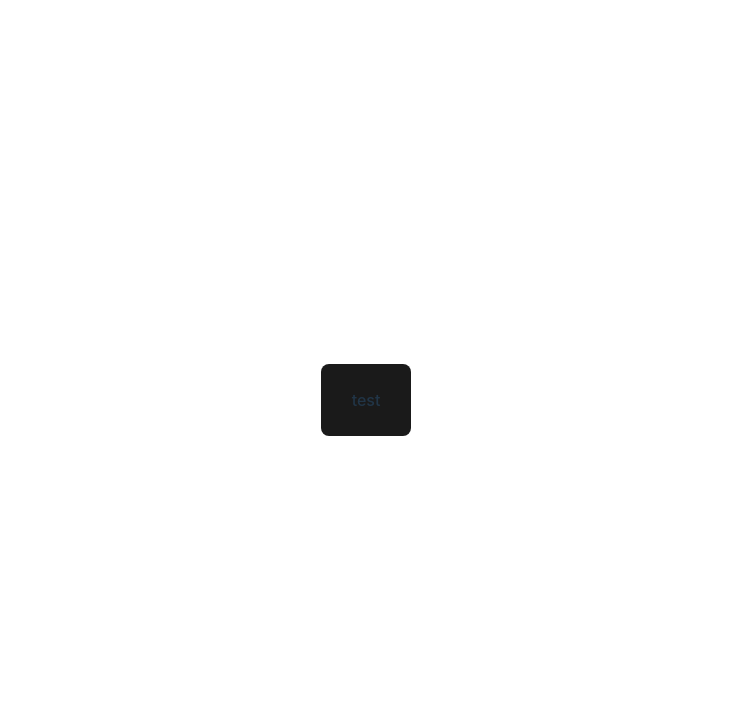
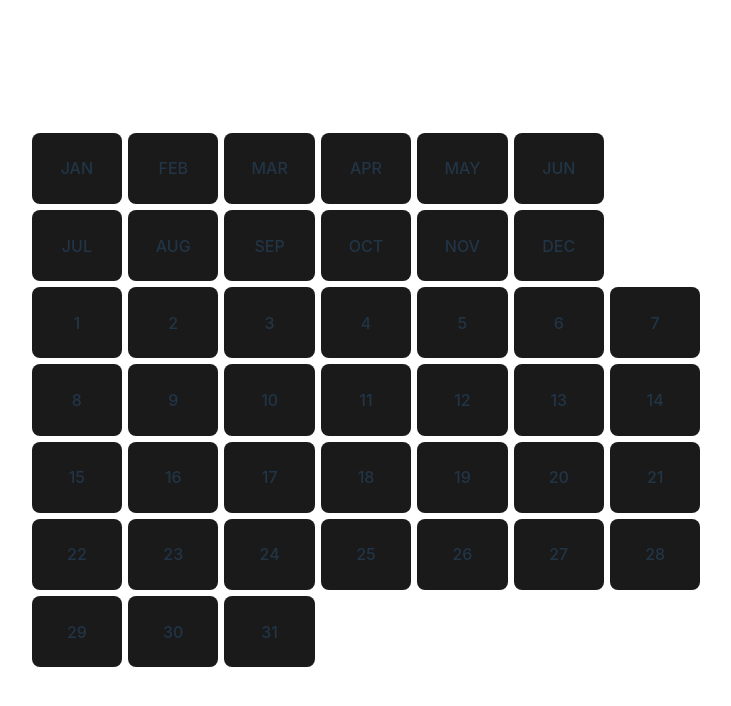
Before and after one commit to m44rten1/date-puzzle-solver, a React (Vite) app: page / in a window 1280 px wide. Shown: the top 706 px of the page, without its empty margins (274-1005 px from the left). Built offline with nearby package versions, Linux system fonts and the light colour scheme.

Commit message:
✨ Add days to board

```diff
--- a/src/Board.tsx
+++ b/src/Board.tsx
@@ -1,15 +1,29 @@
 import Tile from "./Tile";
-import { fields } from "./Puzzle";
+import { BOARD } from "./Puzzle";
 
-const rowCount = Math.max(...fields.map((field) => field.position.x)) + 1;
-const columnCount = Math.max(...fields.map((field) => field.position.y)) + 1;
+const rowCount = Math.max(...BOARD.map((field) => field.position.x)) + 1;
+const columnCount = Math.max(...BOARD.map((field) => field.position.y)) + 1;
 
-console.log({ rowCount, columnCount });
+const tiles: (string | null)[][] = [];
+
+for (let i = 0; i < rowCount; i++) {
+  tiles.push([]);
+  for (let j = 0; j < columnCount; j++) {
+    const piece = BOARD.find(({ position: { x, y } }) => x === i && y === j);
+    tiles[i].push(piece?.label || null);
+  }
+}
 
 export default () => {
   return (
     <div>
-      <Tile label={"test"} />
+      {tiles.map((row) => (
+        <div>
+          {row.map((label) => (
+            <Tile label={label} />
+          ))}
+        </div>
+      ))}
     </div>
   );
 };
--- a/src/Puzzle.ts
+++ b/src/Puzzle.ts
@@ -1,11 +1,11 @@
-export const Pieces = [];
+export const PIECES = [];
 
 export interface Field {
   position: { x: number; y: number };
   label: string;
 }
 
-export const fields: Field[] = [
+const BOARD: Field[] = [
   { position: { x: 0, y: 0 }, label: "JAN" },
   { position: { x: 0, y: 1 }, label: "FEB" },
   { position: { x: 0, y: 2 }, label: "MAR" },
@@ -19,3 +19,16 @@ export const fields: Field[] = [
   { position: { x: 1, y: 4 }, label: "NOV" },
   { position: { x: 1, y: 5 }, label: "DEC" },
 ];
+
+const DAYS_IN_A_MONTH = 31;
+for (let i = 0; i < DAYS_IN_A_MONTH; i++) {
+  BOARD.push({
+    position: {
+      x: 2 + Math.floor(i / 7),
+      y: i % 7,
+    },
+    label: String(i + 1),
+  });
+}
+
+export { BOARD };
--- a/src/Tile.css
+++ b/src/Tile.css
@@ -1,5 +1,5 @@
 .Tile {
-  min-width: 50px;
+  width: 50px;
   line-height: 50px;
   border-radius: 8px;
   border: 1px solid transparent;
@@ -12,3 +12,13 @@
   padding: 0.6em 1.2em;
   display: inline-block;
 }
+
+.EmptyTile {
+  width: 50px;
+  line-height: 50px;
+  font-family: inherit;
+  margin: 3px;
+  border: 1px solid transparent;
+  padding: 0.6em 1.2em;
+  display: inline-block;
+}
--- a/src/Tile.tsx
+++ b/src/Tile.tsx
@@ -1,9 +1,13 @@
 import "./Tile.css";
 
 interface Tile {
-  label: string;
+  label: string | null;
 }
 
 export default ({ label }: Tile) => {
-  return <div className="Tile">{label}</div>;
+  return label ? (
+    <div className="Tile">{label}</div>
+  ) : (
+    <div className="EmptyTile"></div>
+  );
 };
```
